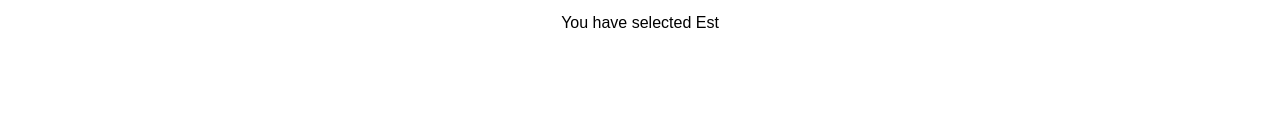
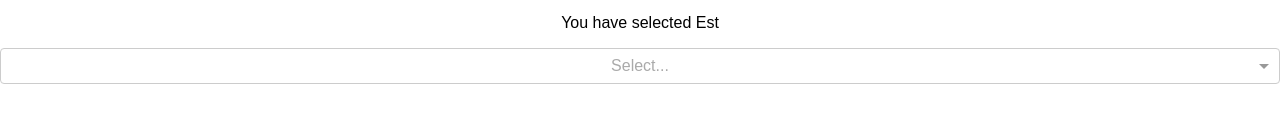
Before and after one commit to zachtownsend/React-Dynamic-Filter-Form, a React (Create React App) app: page / in a window 1280 px wide. Shown: the part 154-292 px from the top of the page. Built offline with nearby package versions, Linux system fonts and the light colour scheme.

Commit message:
Added length field

```diff
--- a/src/App.js
+++ b/src/App.js
@@ -1,5 +1,7 @@
 import React, { Component } from 'react';
 import LinkedInput from './components/LinkedInput.jsx';
+import Select from 'react-select';
+import 'react-select/dist/react-select.css';
 import './App.css';
 
 class App extends Component {
@@ -7,7 +9,8 @@ class App extends Component {
 
   state = {
     selectedModel: 1,
-    childModelSelected: false
+    childModelSelected: false,
+    selectedLength: false
   };
 
   loadData() {
@@ -26,6 +29,13 @@ class App extends Component {
     });
   }
 
+  onLengthChange = (e) => {
+    let value = e.value;
+    this.setState({
+      selectedLength: value
+    });
+  }
+
   render() {
     let model = this.state.models.find((model) => {
       return model.id === this.state.selectedModel
@@ -40,6 +50,13 @@ class App extends Component {
           onChange={this.onLinkedInputChange}
         />
         <p>{model ? 'You have selected ' + model.name : 'Nothing selected'}</p>
+        <Select
+          name="lengths"
+          value={this.state.childModelSelected ? false : this.state.selectedLength}
+          options={this.state.lengths}
+          onChange={this.onLengthChange}
+          disabled={this.state.childModelSelected}
+        />
       </div>
 
     );
--- a/src/data.json
+++ b/src/data.json
@@ -120,5 +120,23 @@
 				"name": "Mollit",
         "parent": 18
       }
+    ],
+    "lengths": [
+    	{
+    		"value": "0+5",
+    		"label": "0ft to 5ft"
+    	},
+    	{
+    		"value": "5+10",
+    		"label": "5ft to 10ft"
+    	},
+    	{
+    		"value": "10+15",
+    		"label": "10ft to 15ft"
+    	},
+    	{
+    		"value": "15+20",
+    		"label": "15ft to 20ft"
+    	}
     ]
 }
```
